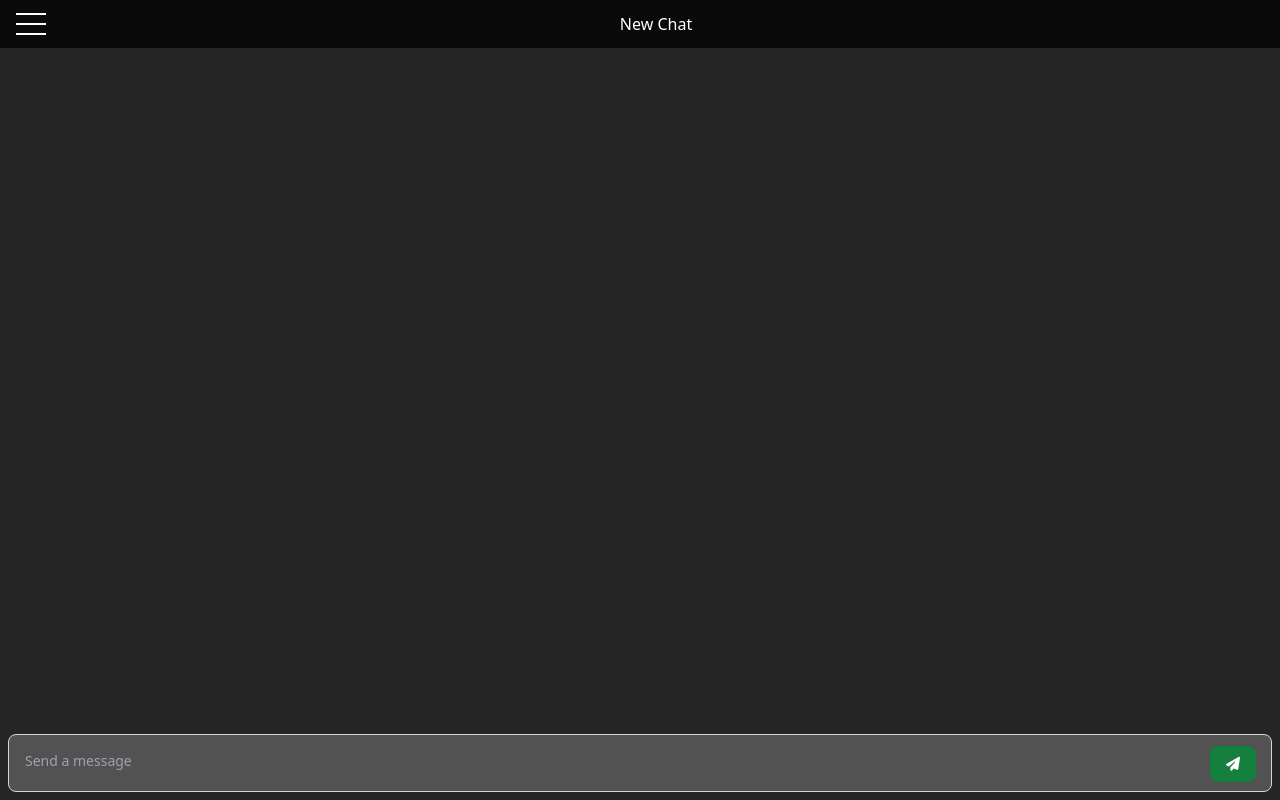
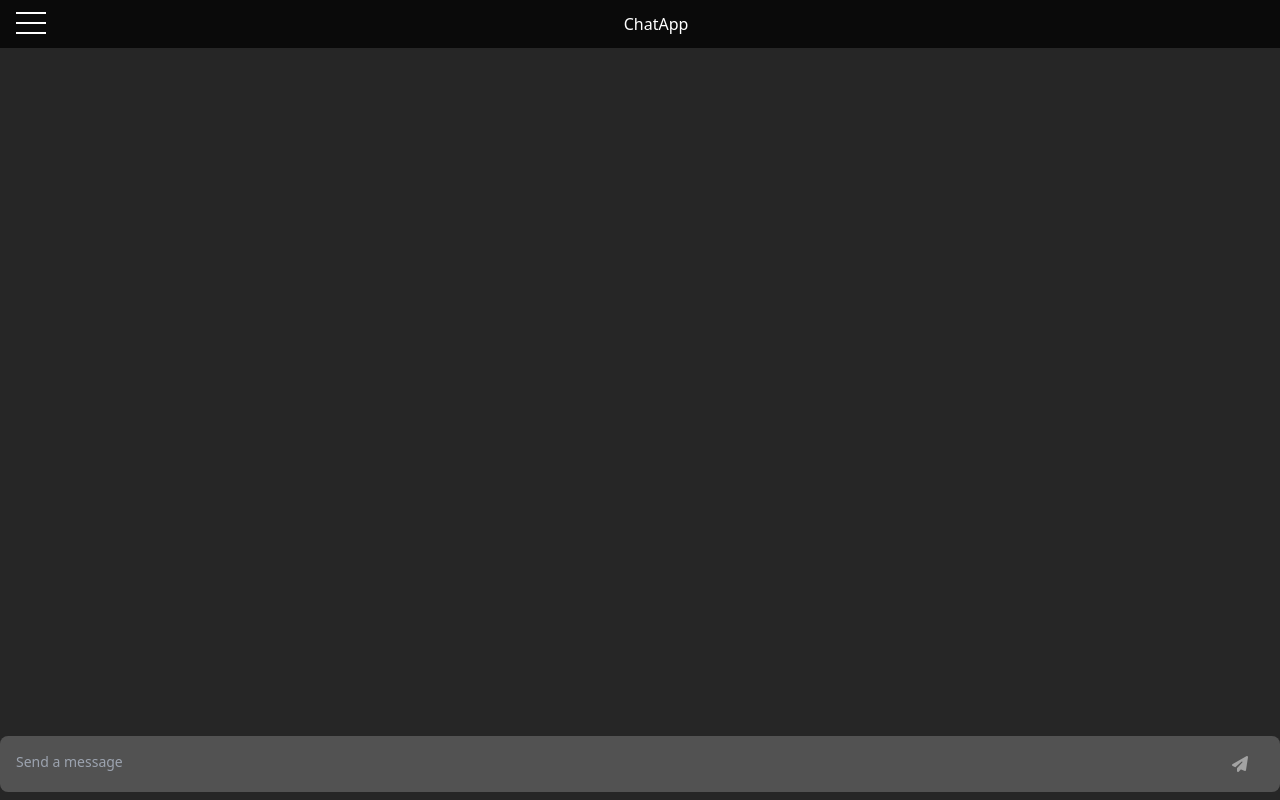
Before and after one commit to adityarifkiy16/chatApp-with-API-GPT, a PHP site: template App/View/chat/chat.php in a window 1280 px wide. Run offline with PHP 8.4, Linux system fonts and the light colour scheme; the template is opened without the code that fills it, so the values that code supplies are empty; the visitor is signed in with stand-in values (Sample User, id 1); some libraries are stand-ins or nearby versions.

Commit message:
edit button

```diff
--- a/App/View/chat/chat.php
+++ b/App/View/chat/chat.php
@@ -11,19 +11,18 @@
 
 <body class="bg-neutral-800">
   <header class="bg-neutral-950 absolute top-0 left-0 w-full flex items-center z-10">
-    <div class="container py-3 max-w-full">
-      <div class="flex items-center justify-between relative">
-        <div class="flex items-center px-4">
+    <div class="container py-3 max-w-full relative">
+      <div class="flex items-center justify-between">
+        <div class="px-4">
           <!-- Awal Hamburger -->
-          <button id="hamburger" name="hamburger" type="button" class="block absolute left-4">
+          <button id="hamburger" name="hamburger" type="button" class="block absolute top-1 transition duration-300 ease-in-out ">
             <span class="hamburger-line origin-top-left transition ease-in-out duration-300"></span>
             <span class="hamburger-line transition ease-in-out duration-300"></span>
             <span class="hamburger-line origin-bottom-left transition ease-in-out duration-300"></span>
           </button>
           <!-- Akhir hamburger -->
-
           <!-- Awal navbar -->
-          <nav id="nav-menu" class="-left-64 top-9 pt-1 absolute max-w-[250px] w-full bg-neutral-900 transition duration-300 ease-in-out" style="height: calc(100vh - 3rem)">
+          <nav id="nav-menu" class="pt-1 max-w-[250px] w-full h-screen top-0 -left-64 fixed bg-neutral-900 transition duration-300 ease-in-out">
             <div class="flex flex-col h-full divide-y">
               <!--sidebar menu item -->
               <h1 class="text-xl text-white font-bold">Date: </h1>
@@ -63,7 +62,7 @@
         </div>
 
         <!-- Title chat -->
-        <h1 class="text-white">New Chat</h1>
+        <h1 class="text-white">ChatApp</h1>
 
         <!-- Awal new chat -->
         <div class="flex items-center">
@@ -73,7 +72,7 @@
     </div>
   </header>
 
-  <section class="pt-14 pb-20" id="chat">
+  <section class="p-5 mb-56 flex flex-col items-center justify-center" id="chat">
     <!-- bublechat -->
     <div class="container">
       <div class="flex flex-wrap" id="bubble">
@@ -83,15 +82,15 @@
     <!-- AKhir bubble chat -->
 
     <!-- Awal input chat -->
-    <div class="fixed bottom-2 w-full flex px-2">
+    <div class="bottom-2 md:w-full w-10/12 fixed">
       <form class="container" method="post" id="messageForm">
-        <div class="relative">
-          <textarea id="message" name="message" class="block w-full p-4 pb-0 pr-14 resize-none max-h-28 text-sm text-white border border-gray-300 rounded-lg bg-neutral-600 focus:ring-neutral-500 focus:border-neutral-500" placeholder="Send a message" required></textarea>
-          <button type="submit" name="send" id="send" class="text-white absolute right-4 bottom-2.5 bg-green-700 hover:bg-green-800 focus:ring-1 focus:outline-none focus:ring-green-300 font-medium rounded-lg text-sm px-4 py-2 disabled:hover:bg-green-700">
-            <span id="sendButtonText" class="transition-opacity duration-300 ease-in">
+        <div class="relative flex justify-start items-center">
+          <textarea id="message" name="message" class="block w-full p-4 pb-0 resize-none max-h-28 text-sm text-white rounded-lg bg-neutral-600" style="border: none; outline: none;" placeholder="Send a message" required></textarea>
+          <button type="submit" disabled name="send" id="send" class="absolute right-4 bottom-2 button-send">
+            <span id="sendButtonText" class="transition-opacity duration-300 ease-in p-2">
               <i class="fa-solid fa-paper-plane"></i>
             </span>
-            <span id="sendButtonDots" class="hidden transition-opacity duration-300 ease-in">
+            <span id="sendButtonDots" class="hidden transition-opacity duration-300 ease-in p-2">
               <span class="w-1 h-1 rounded-full bg-white"></span>
               <i class="fa-solid fa-spinner fa-spin-pulse"></i>
             </span>
```
Also changed, not shown: App/database.php (added, +31 -0 lines), input.css (+6 -1 lines), Public/Assets/css/style.css, Public/Assets/js/app.mjs, Public/Assets/js/chatapp.mjs, Public/Assets/js/navbar.mjs, Public/Assets/js/utils/button.js, output/js/app.bundle.js.
